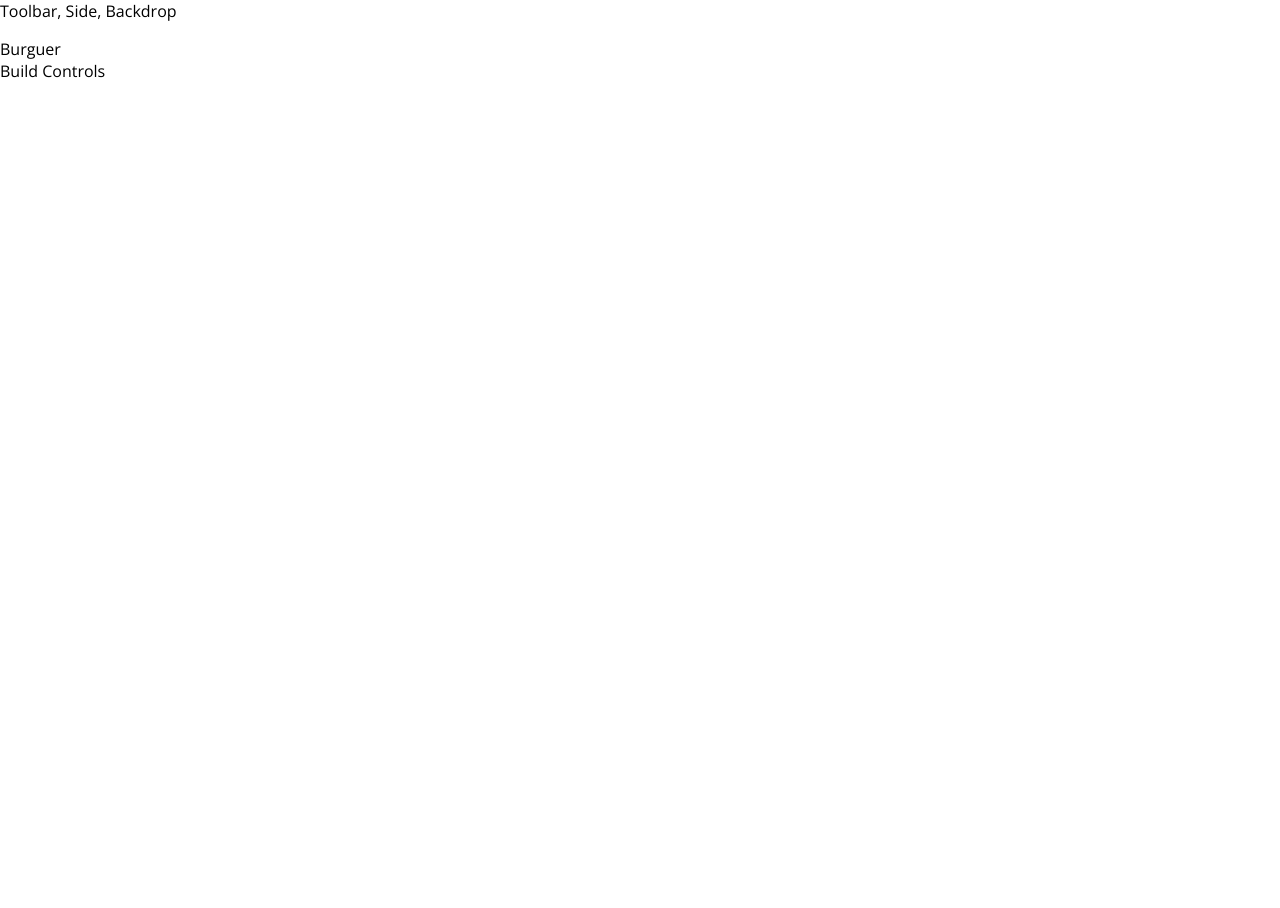
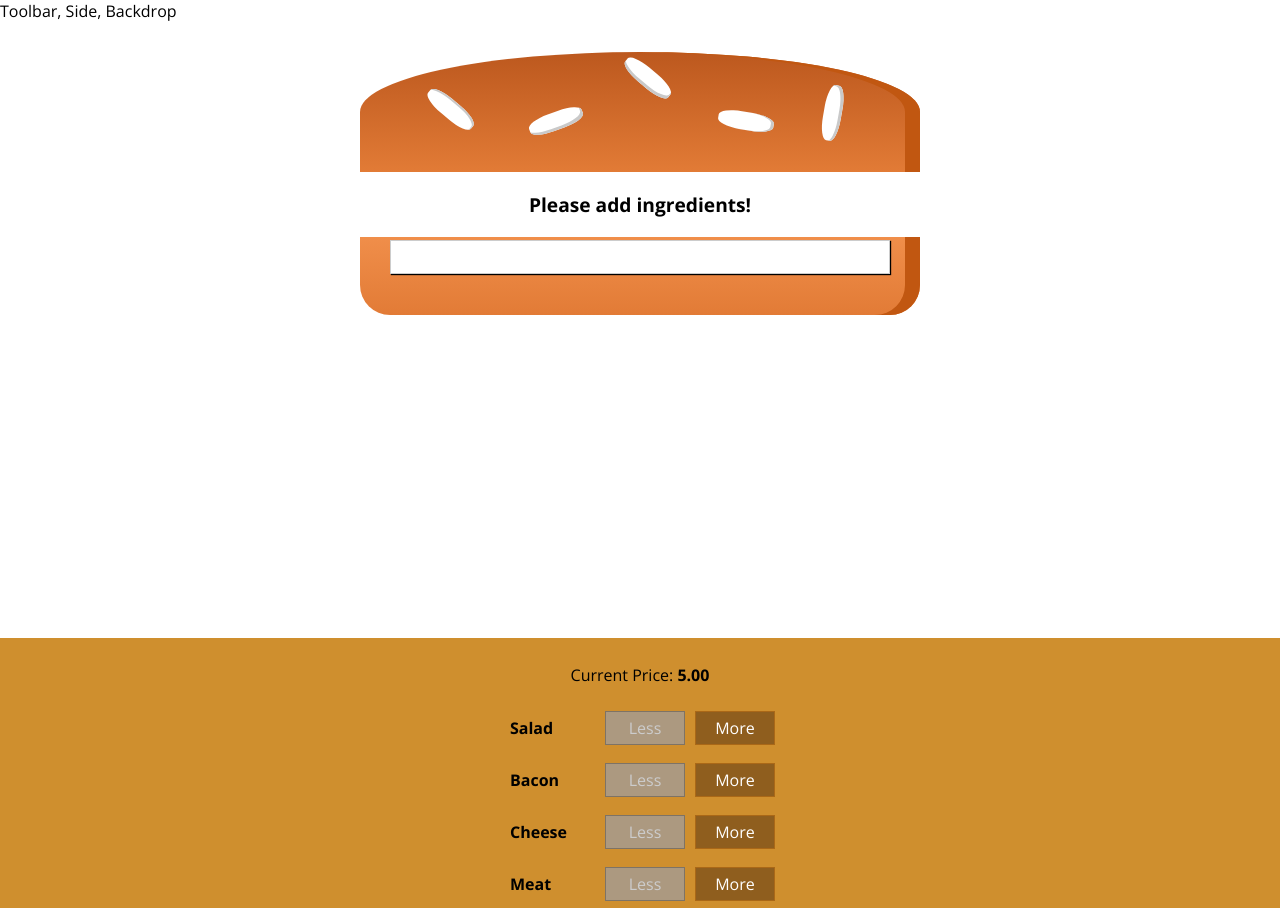
Before and after one commit to adrianomaringolo/react-course, a React app: page / in a window 1280 px wide. Shown: the top 908 px of the page. Before the commit the page ends 800 px from the top, so only its background shows below. Built offline with nearby package versions, Linux system fonts and the light colour scheme.

Commit message:
Burger builder and controls

```diff
--- /dev/null
+++ b/src/components/Burger/BuildControls/BuildControl/BuildControl.css
@@ -0,0 +1,56 @@
+.BuildControl {
+  display: flex;
+  justify-content: space-between;
+  align-items: center;
+  margin: 5px 0;
+}
+
+.BuildControl button {
+  display: block;
+  font: inherit;
+  padding: 5px;
+  margin: 0 5px;
+  width: 80px;
+  border: 1px solid #AA6817;
+  cursor: pointer;
+  outline: none;
+}
+
+.BuildControl button:disabled {
+  background-color: #AC9980;
+  border: 1px solid #7E7365;
+  color: #ccc;
+  cursor: default;
+}
+
+.BuildControl button:hover:disabled {
+  background-color: #AC9980;
+  color: #ccc;
+  cursor: not-allowed;
+}
+
+.Label {
+  padding: 10px;
+  font-weight: bold;
+  width: 80px;
+}
+
+.BuildControl .Less {
+  background-color: #D39952;
+  color: white;
+}
+
+.BuildControl .More {
+  background-color: #8F5E1E;
+  color: white;
+}
+
+.BuildControl .Less:hover, .BuildControl .Less:active {
+  background-color: #DAA972;
+  color: white;
+}
+
+.BuildControl .More:hover,.BuildControl .More:active {
+  background-color: #99703F;
+  color: white;
+}
--- /dev/null
+++ b/src/components/Burger/BuildControls/BuildControl/BuildControl.js
@@ -0,0 +1,17 @@
+import React from 'react';
+import classes from './BuildControl.css';
+
+const buildControl = (props) => (
+  <div className={classes.BuildControl}>
+    <div className={classes.Label}>{props.label}</div>
+    <button
+      className={classes.Less}
+      onClick={props.removed}
+      disabled={props.disabled}>Less</button>
+    <button
+      className={classes.More}
+      onClick={props.added}>More</button>
+  </div>
+);
+
+export default buildControl;
--- /dev/null
+++ b/src/components/Burger/BuildControls/BuildControls.css
@@ -0,0 +1,51 @@
+.BuildControls {
+  width: 100%;
+  background-color: #cf8f2e;
+  display: flex;
+  flex-flow: column;
+  align-items: center;
+  box-shadow: 0 2px 1 px #ccc;
+  margin: auto;
+  padding: 10px 0;
+}
+
+.OrderButton {
+  background-color: #DAD735;
+  outline: none;
+  cursor: pointer;
+  border: 1px solid #966909;
+  color: #966909;
+  font-family: inherit;
+  font-size: 1.2em;
+  padding: 15px 30px;
+  box-shadow: 2px 2px 2px #966909;
+}
+
+.OrderButton:hover, .OrderButton:active {
+  background-color: #A0DB41;
+  border: 1px solid #966909;
+  color: #966909;
+}
+
+.OrderButton:disabled {
+  background-color: #C7C6C6;
+  cursor: not-allowed;
+  border: 1px solid #ccc;
+  color: #888888;
+}
+
+.OrderButton:not(:disabled) {
+  animation: enable 0.3s linear;
+}
+
+@keyframes enable {
+  0% {
+      transform: scale(1);
+  }
+  60% {
+      transform: scale(1.1);
+  }
+  100% {
+      transform: scale(1);
+  }
+}
--- /dev/null
+++ b/src/components/Burger/BuildControls/BuildControls.js
@@ -0,0 +1,27 @@
+import React from 'react';
+import classes from './BuildControls.css';
+import BuildControl from './BuildControl/BuildControl';
+
+const controls = [
+  { label: 'Salad', type: 'salad' },
+  { label: 'Bacon', type: 'bacon' },
+  { label: 'Cheese', type: 'cheese' },
+  { label: 'Meat', type: 'meat' }
+];
+
+const buildControls = (props) => (
+  <div className={classes.BuildControls}>
+  <p>Current Price: <strong>{props.price.toFixed(2)}</strong></p>
+    {controls.map(crtl => (
+      <BuildControl
+        added={() => props.ingredientAdded(crtl.type)}
+        removed={() => props.ingredientRemoved(crtl.type)}
+        disabled={props.disabled[crtl.type]}
+        key={crtl.label}
+        label={crtl.label} />
+    ))}
+    <button className={classes.OrderButton} disabled={!props.purchasable}>ORDER NOW</button>
+  </div>
+);
+
+export default buildControls;
--- /dev/null
+++ b/src/components/Burger/Burger.css
@@ -0,0 +1,31 @@
+.Burger {
+  width: 100%;
+  margin: auto;
+  height: 250px;
+  text-align: center;
+  font-weight: bold;
+  font-size: 1.2rem;
+  overflow: auto;
+}
+
+
+@media (min-width: 500px) and (max-height: 400px) {
+  .Burger {
+    width: 350px;
+    height: 300px;
+  }
+}
+
+@media (min-width: 500px) and (min-height: 401px) {
+  .Burger {
+    width: 450px;
+    height: 400px;
+  }
+}
+
+@media (min-width: 1000px) and (min-height: 700px) {
+  .Burger {
+    width: 700px;
+    height: 600px;
+  }
+}
--- a/src/components/Burger/Burger.js
+++ b/src/components/Burger/Burger.js
@@ -0,0 +1,32 @@
+import React from 'react';
+import classes from './Burger.css';
+
+import BurgerIngredient from './BurgerIngredient/BurgerIngredient';
+
+const burger = (props) => {
+  let transformedIngredients = Object.keys(props.ingredients)
+    .map(igKey => {
+      return [...Array(props.ingredients[igKey])].map((_, i) => {
+        return <BurgerIngredient key={igKey + i} type={igKey} />;
+      })
+    })
+    .reduce((arr, el) => {
+      return arr.concat(el)
+    }, []);
+
+  if (transformedIngredients.length === 0) {
+    transformedIngredients = <p>Please add ingredients!</p>
+  }
+
+  console.log(transformedIngredients);
+
+  return (
+    <div className={classes.Burger}>
+      <BurgerIngredient type="bread-top" />
+      {transformedIngredients}
+      <BurgerIngredient type="bread-bottom" />
+    </div>
+  );
+};
+
+export default burger;
--- a/src/components/Burger/BurgerIngredient/BurgerIngredient.js
+++ b/src/components/Burger/BurgerIngredient/BurgerIngredient.js
@@ -6,7 +6,7 @@
   render() {
     let ingredient = null;
 
-    switch (props.type) {
+    switch (this.props.type) {
       case "bread-bottom":
         ingredient = <div className={classes.BreadBottom} />;
         break;
@@ -37,4 +37,8 @@
   }
 }
 
-export default burgerIngredient;
+BurgerIngredient.propTypes = {
+  type: PropTypes.string.isRequired
+};
+
+export default BurgerIngredient;
--- /dev/null
+++ b/src/components/UI/Modal/Modal.css
@@ -0,0 +1,20 @@
+.Modal {
+  position: fixed;
+  z-index: 500;
+  background-color: white;
+  width: 70%;
+  border: 1px solid #ccc;
+  box-shadow: 1px 1px 1px black;
+  padding: 16px;
+  left: 15%;
+  top: 30%;
+  box-sizing: border-box;
+  transition: all 0.3s ease-out;
+}
+
+@media (min-width: 600px) {
+  .Modal {
+      width: 500px;
+      left: calc(50% - 250px);
+  }
+}
--- /dev/null
+++ b/src/components/UI/Modal/Modal.js
@@ -0,0 +1,10 @@
+import React from 'react';
+import classes from './Modal.css';
+
+const modal = (props) => (
+  <div className={classes.Modal}>
+    {props.children}
+  </div>
+);
+
+export default modal;
--- a/src/containers/BurgerBuilder/BurgerBuilder.js
+++ b/src/containers/BurgerBuilder/BurgerBuilder.js
@@ -1,12 +1,96 @@
 import React, { Component } from 'react';
-import Aux from '../../hoc/Aux'
+import Aux from '../../hoc/Aux';
+import Burger from '../../components/Burger/Burger';
+import BuildControls from '../../components/Burger/BuildControls/BuildControls';
+
+import Modal from '../../components/UI/Modal/Modal';
+
+const INGREDIENT_PRICES = {
+  salad: 0.5,
+  bacon: 1,
+  cheese: 0.8,
+  meat: 2
+}
 
 class BurgerBuilder extends Component {
+  state = {
+    ingredients: {
+      salad: 0,
+      bacon: 0,
+      cheese: 0,
+      meat: 0
+    },
+    totalPrice: 5,
+    purchasable: false
+  }
+
+  updatePurchaseState(ingredients) {
+    // const ingredients = {
+    //   ...this.state.ingredients
+    // };
+    const sum = Object.keys(ingredients)
+      .map(igKey => {
+        return ingredients[igKey]
+      })
+      .reduce((sum, el) => {
+        return sum + el;
+      }, 0);
+
+    this.setState({ purchasable: sum > 0 });
+  }
+
+  addIngredientHandler = (type) => {
+    const oldCount = this.state.ingredients[type];
+    const updatedCount = oldCount + 1;
+
+    const updatedIngredients = {...this.state.ingredients};
+    updatedIngredients[type] = updatedCount;
+
+    const priceAddition = INGREDIENT_PRICES[type];
+    const oldPrice = this.state.totalPrice;
+    const newPrice = oldPrice + priceAddition;
+
+    this.setState({ totalPrice: newPrice, ingredients: updatedIngredients});
+    this.updatePurchaseState(updatedIngredients);
+  }
+
+  removeIngredientHandler = (type) => {
+    const oldCount = this.state.ingredients[type];
+
+    if(oldCount <= 0) {
+      return;
+    }
+
+    const updatedCount = oldCount - 1;
+
+    const updatedIngredients = {...this.state.ingredients};
+    updatedIngredients[type] = updatedCount;
+
+    const priceDeduction = INGREDIENT_PRICES[type];
+    const oldPrice = this.state.totalPrice;
+    const newPrice = oldPrice - priceDeduction;
+
+    this.setState({ totalPrice: newPrice, ingredients: updatedIngredients});
+    this.updatePurchaseState(updatedIngredients);
+  }
+
   render() {
+    const disabledInfo = {
+      ...this.state.ingredients
+    };
+    for (let key in disabledInfo) {
+      disabledInfo[key] = disabledInfo[key] <= 0;
+    }
     return (
       <Aux>
-        <div>Burguer</div>
-        <div>Build Controls</div>
+        <Modal />
+        <Burger ingredients={this.state.ingredients}/>
+        <BuildControls
+          ingredientAdded={this.addIngredientHandler}
+          ingredientRemoved={this.removeIngredientHandler}
+          disabled={disabledInfo}
+          purchasable={this.state.purchasable}
+          price={this.state.totalPrice}/>
       </Aux>
     );
   }
```
Also changed, not shown: src/components/Burger/OrderSummary/OrderSummary.js (added, +10 -0 lines), src/components/UI/Backdrop/Backdrop.js (added).
